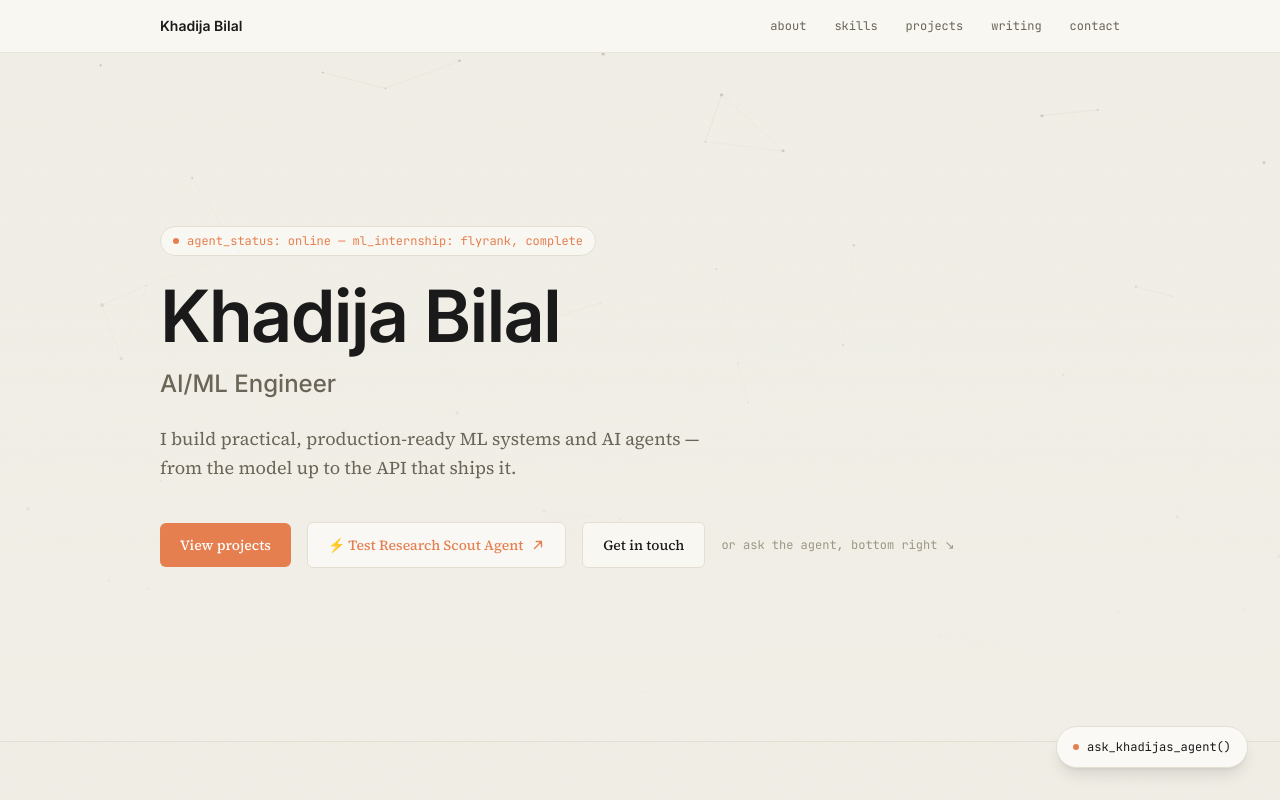
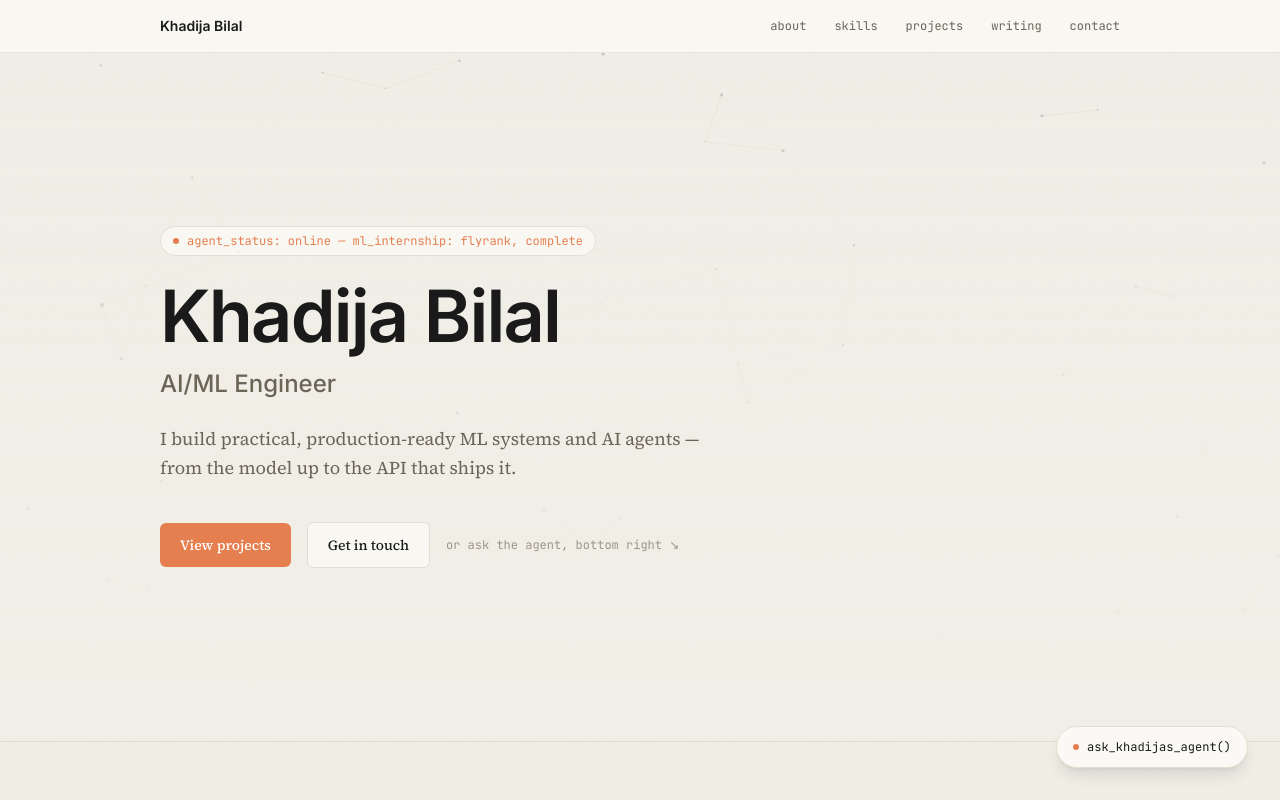
Before and after one commit to KHADIJA2008-KB/Portfolio, a Next.js app: page / in a window 1280 px wide. Shown: the top 800 px of the page. Built offline with nearby package versions, Linux system fonts and the light colour scheme.

Commit message:
Remove Test Research Scout Agent button from homepage

```diff
--- a/components/Hero.tsx
+++ b/components/Hero.tsx
@@ -52,23 +52,6 @@ export default function Hero() {
             View projects
           </a>
           <a
-            href="https://your-agent-demo.netlify.app"
-            target="_blank"
-            rel="noopener noreferrer"
-            className="button-hover inline-flex items-center gap-2 rounded-md border border-border bg-surface/90 px-5 py-3 text-sm font-medium text-accent"
-          >
-            <span>⚡ Test Research Scout Agent</span>
-            <svg width="14" height="14" viewBox="0 0 16 16" fill="none" aria-hidden="true">
-              <path
-                d="M4 12L12 4M12 4H6M12 4V10"
-                stroke="currentColor"
-                strokeWidth="1.6"
-                strokeLinecap="round"
-                strokeLinejoin="round"
-              />
-            </svg>
-          </a>
-          <a
             href="#contact"
             className="button-hover rounded-md border border-border bg-surface/80 px-5 py-3 text-sm font-medium text-ink"
           >
```
